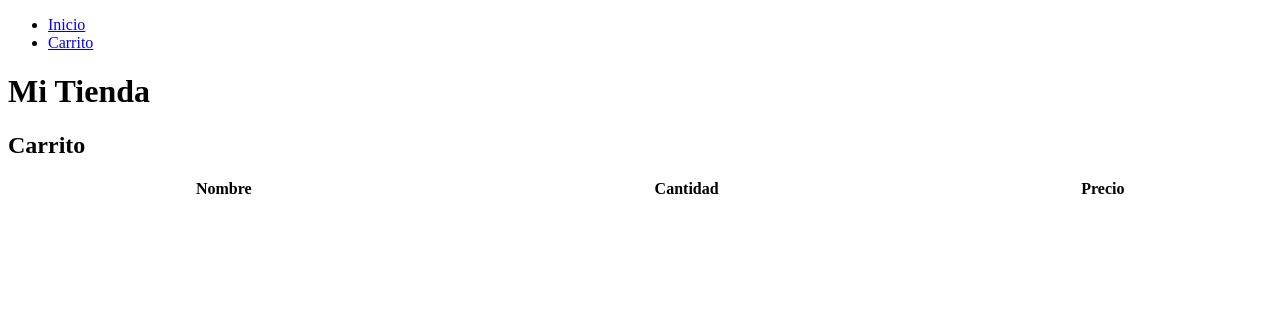
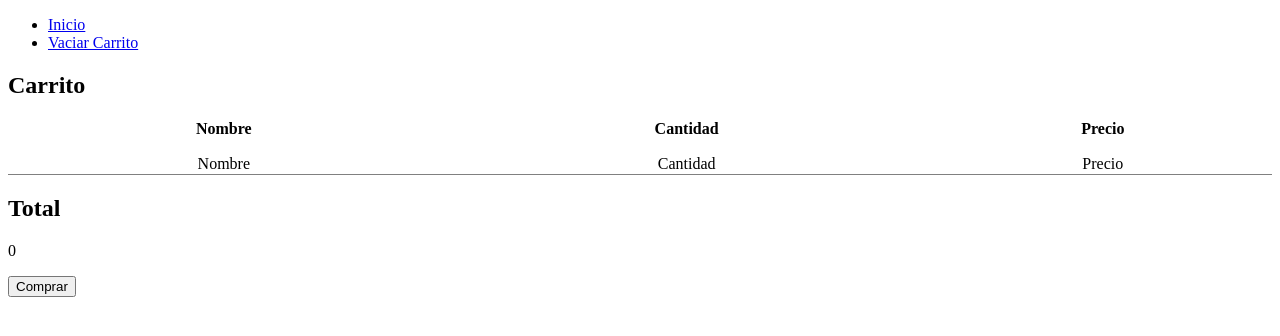
Before and after one commit to VBDeveloper2075/talentoTechEjerciciosJS, a plain HTML site: page carrito.html in a window 1280 px wide. Drawn offline with Linux system fonts and the light colour scheme.

Commit message:
Descripción de los cambios realizados

```diff
--- a/carrito.html
+++ b/carrito.html
@@ -10,12 +10,10 @@
     <nav>
       <ul>
         <li><a href="index.html">Inicio</a></li>
-        <li><a href="carrito.html">Carrito</a></li>
+        <li><a href="carrito.html" onclick="limpiarCarrito()">Vaciar Carrito</a></li>
       </ul>
     </nav>
     <main>
-      <h1>Mi Tienda</h1>
-
       <section class="carrito">
         <h2>Carrito</h2>
 
@@ -36,8 +34,13 @@
           </tbody>
         </table>
       </section>
-
-      <script src="./scripts/carrito.js"></script>
+      <section class="total">
+        <h2>Total</h2>
+        <p id="total">0</p>
+      </section>
+      <button id="comprar">Comprar</button>
     </main>
+    <script src="./scripts/productos.js"></script>
+    <script src="./scripts/carrito.js"></script>
   </body>
 </html>
--- a/css/style.css
+++ b/css/style.css
@@ -561,6 +561,8 @@ main h2 {
   text-align: center;
 }
 
+
+
 .ifr iframe {
   width: 100%;
   height: 100%;
@@ -586,7 +588,7 @@ main h2 {
   }
   .dropdown-menu {
     display: inline-block;
-  }
+   }
 
   nav,
   h1 {
--- a/scripts/productos.js
+++ b/scripts/productos.js
@@ -33,13 +33,12 @@ const productos = [
       stock: 10,
     },
   ];
-
   // Obtengo el item 'carrito' del local storage que es un texto
   // Lo intento transformar a un Objeto de javaScript
   // Si algo falla asigno un array a la constante, sino el Objeto
   const carrito = JSON.parse(localStorage.getItem("carrito")) || [];
 
-  const listadoProductos = document.querySelector(".listado-productos");
+  const listadoProductos = document.querySelector(".listadoProductos");
 
   listadoProductos.innerHTML = "<h2>Productos</h2>";
 
@@ -88,3 +87,12 @@ const productos = [
       localStorage.setItem("carrito", JSON.stringify(carrito));
     }
   });
+
+  // Función para limpiar el carrito
+  function limpiarCarrito() {
+    // Vaciar el array carrito
+    carrito.length = 0;
+
+    // Actualizar el localStorage
+    localStorage.setItem("carrito", JSON.stringify(carrito));
+  }
```
